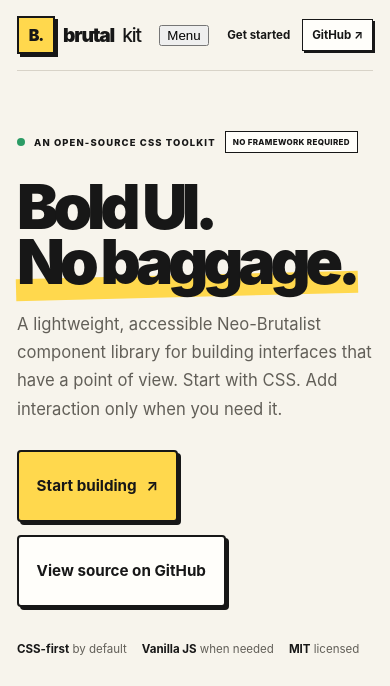
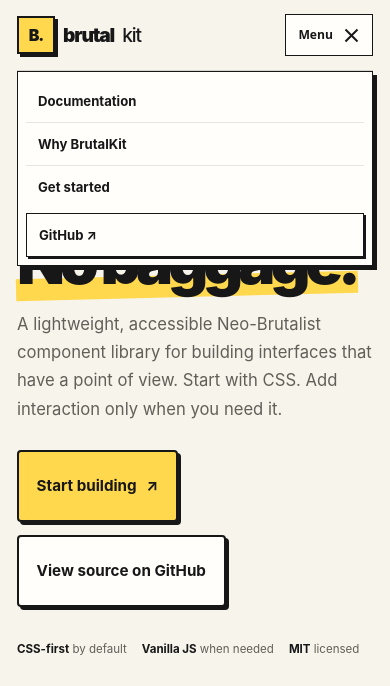
Before and after one commit to ravvdevv/brutal-kit, a website built with Vite: page index.html in a window 390 px wide. Both pictures are taken after a click on the button "Menu". Shown: the top 686 px of the page. Built offline with nearby package versions, Linux system fonts and the light colour scheme.

Commit message:
style: refine responsive navigation and focus states

```diff
--- a/src/demo.css
+++ b/src/demo.css
@@ -14,3 +14,61 @@ footer{display:flex;align-items:center;justify-content:space-between;gap:20px;pa
 @media(max-width:700px){.shell{padding:0 22px}.nav{height:70px}.nav-links{gap:15px;font-size:.72rem}.nav-links a:nth-child(2){display:none}.hero{grid-template-columns:1fr;padding:72px 0 75px}.hero-content{max-width:600px}.hero-art{width:min(100% - 20px,480px);justify-self:center;margin:8px 10px 12px 0;box-sizing:border-box}.art-window{min-height:285px}.art-heading{font-size:3.7rem}.principles-strip{flex-wrap:wrap;justify-content:center;gap:10px 15px;font-size:.56rem}.section{padding:76px 0}.section-head{display:block}.section-head>p{margin-top:18px}.interactive-demo{grid-template-columns:1fr;gap:24px;padding:72px 0}.principles-section{padding:76px 0}.install{grid-template-columns:1fr;gap:28px;padding:72px 0}.final-cta{align-items:flex-start;flex-direction:column;padding:28px;margin-bottom:55px}footer{align-items:flex-start;flex-direction:column}}
 @media(max-width:480px){.shell{padding:0 17px}.nav-links{gap:12px}.nav-links a:first-child{display:none}.nav-github{padding:8px 9px}.hero{padding-top:60px}h1{font-size:clamp(3.7rem,16vw,5rem)}.eyebrow{font-size:.59rem}.version{font-size:.5rem}.hero-facts{gap:9px 15px}.art-window{min-height:250px}.art-heading{font-size:3.1rem}.art-sticker{width:76px;height:76px;font-size:.72rem}.component-grid{gap:12px}.demo-card{min-height:205px;padding:13px}.demo-card .bk-button{font-size:.76rem;padding:.7rem .75rem}.principle-grid{grid-template-columns:1fr}.principle-grid article{padding:17px}.principle-grid h3{margin-top:16px}.interaction-stage{padding:15px}.interaction-stage .bk-tab{padding:.65rem .5rem;font-size:.73rem}.stage-footer{align-items:flex-start;flex-direction:column}.code-panel{margin-right:4px}pre{font-size:.64rem;padding-left:12px}.code-foot{padding-left:12px;padding-right:12px}.final-cta .bk-button{width:100%;box-sizing:border-box;font-size:.8rem}}
 @media(prefers-reduced-motion:reduce){html{scroll-behavior:auto}}
+
+
+/* Refinement pass: responsive navigation and consistent interaction states. */
+:where(a, button, input, select, textarea, [tabindex]):focus-visible {
+  outline: 3px solid #2367d1;
+  outline-offset: 4px;
+}
+::selection { background: #ffd84d; color: #171717; }
+.nav { position: relative; z-index: 10; }
+.nav-menu-toggle {
+  display: none;
+  align-items: center;
+  gap: 10px;
+  min-height: 42px;
+  padding: 0 12px;
+  border: 1.5px solid #171717;
+  background: #fffefa;
+  color: #171717;
+  font: 800 .76rem/1 system-ui, sans-serif;
+  cursor: pointer;
+}
+.nav-menu-icon { display: grid; gap: 5px; }
+.nav-menu-icon i { display: block; width: 17px; height: 2px; background: currentColor; transition: transform 140ms ease; }
+.nav-menu-toggle[aria-expanded="true"] .nav-menu-icon i:first-child { transform: translateY(3.5px) rotate(45deg); }
+.nav-menu-toggle[aria-expanded="true"] .nav-menu-icon i:last-child { transform: translateY(-3.5px) rotate(-45deg); }
+.nav-links a:focus-visible, .text-link:focus-visible, footer a:focus-visible {
+  outline: 3px solid #2367d1;
+  outline-offset: 4px;
+}
+.copy-button:disabled { opacity: .6; cursor: wait; }
+@media (max-width: 700px) {
+  .nav { flex-wrap: wrap; }
+  .nav-menu-toggle { display: inline-flex; }
+  .nav-links {
+    position: absolute;
+    top: calc(100% + 1px);
+    left: 0;
+    right: 0;
+    display: none;
+    align-items: stretch;
+    gap: 0;
+    padding: 8px;
+    border: 1.5px solid #171717;
+    background: #fffefa;
+    box-shadow: 4px 4px #171717;
+  }
+  .nav-links.is-open { display: flex; flex-direction: column; }
+  .nav-links a, .nav-links a:nth-child(2), .nav-links a:first-child {
+    display: block;
+    padding: 13px 12px;
+    font-size: .82rem;
+  }
+  .nav-links a + a { border-top: 1px solid #e8e5de; }
+  .nav-links .nav-github { margin-top: 5px; border: 1.5px solid #171717; }
+}
+@media (prefers-reduced-motion: reduce) {
+  *, *::before, *::after { scroll-behavior: auto !important; animation-duration: .01ms !important; transition-duration: .01ms !important; }
+}
```
